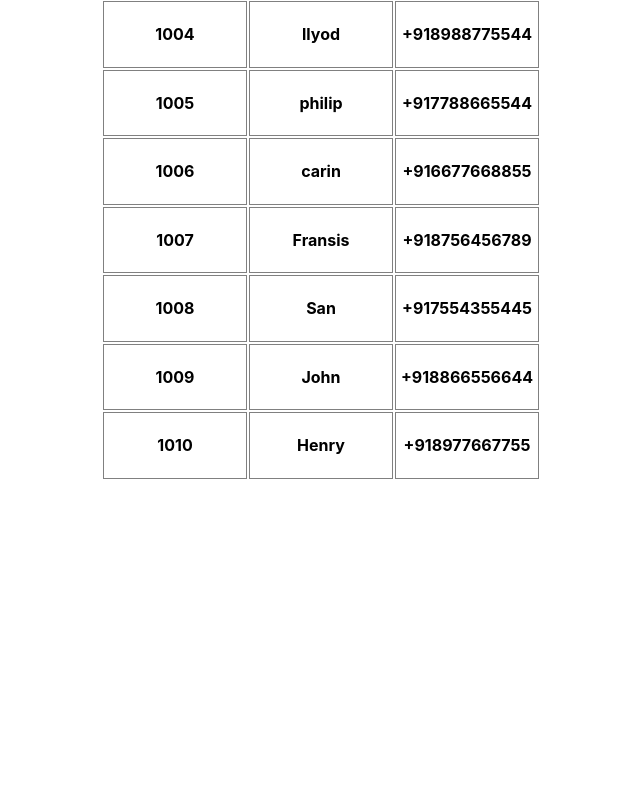
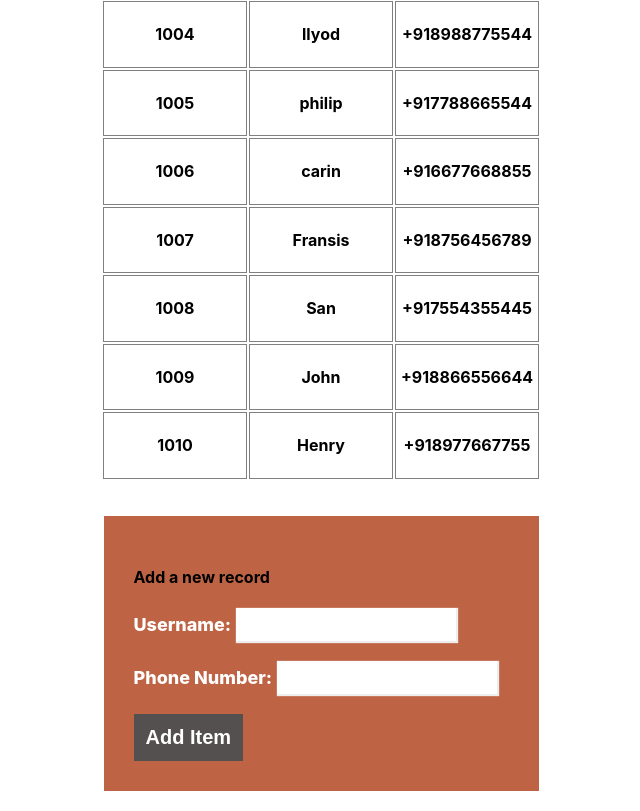
Before and after one commit to ankitasangodkar/product-management, a React (Create React App) app: page / in a window 1280 px wide. Shown: the part 400-1211 px from the top of the page, without its empty margins (319-959 px from the left). Before the commit the page ends 896 px from the top, so only its background shows below. Built offline with nearby package versions, Linux system fonts and the light colour scheme.

Commit message:
added form

```diff
--- a/src/App.css
+++ b/src/App.css
@@ -50,6 +50,51 @@ td {
   width: 140px;
 }
 
+button{
+  background: #545050;
+  color: white;
+  border: 0;
+  padding: 20px;
+  font-size: 20px;
+  font-weight: 700;
+  margin: 0 14px;
+  cursor: pointer;
+}
+
+#form{
+  width: 375px;
+  display: flex;
+  flex-wrap: wrap;
+  justify-content: flex-start;
+  margin: 20px auto;
+  background: #bf6345;
+  padding: 30px;
+}
+form{
+  text-align: left;
+}
+label{
+  margin-bottom: 20px;
+  font-size: 18px;
+  color: white;
+  font-weight: 800;
+  display: block;
+}
+input{
+  border: 0;
+  width: 200px;
+  background: white;
+  color: black;
+  font-size: 20px;
+  padding: 5px 10px;
+  margin: 0 5px;
+  box-shadow: 1px 1px 1px 1px #eee;
+}
+.form-submit{
+  margin: 0;
+  padding: 12px;
+}
+
 @keyframes App-logo-spin {
   from {
     transform: rotate(0deg);
--- a/src/App.js
+++ b/src/App.js
@@ -1,16 +1,67 @@
 import React from "react";
 import './App.css';
 import MemberList from "./components/memberList";
+import Form from "./components/Form";
 
-function App() {
+class App extends React.Component {
+
+  constructor(props){
+    super(props);
+
+    this.state ={
+      dpNumber: '',
+      username: '',
+      phoneNumber: '',
+      count: 0,
+      items: []
+    }
+  };
+
+  handleFormSubmit = (e) => {
+    e.preventDefault();
+    let items = [...this.state.items];
+
+    items.push({
+      dpNumber: this.state.dpNumber,
+      username: this.state.username,
+      phoneNumber: this.state.phoneNumber
+    });
+
+    this.setState({
+      items,
+      dpNumber: '',
+      username: '',
+      phoneNumber: '',
+      count: this.state.count + 1
+    });
+  };
+
+  handleInputChange = (e) => {
+    let input = e.target;
+    let name = e.target.name;
+    let value = input.value;
+
+    this.setState({
+      [name]: value
+    })
+  };
+
+  render() {
     return (
       <div className="App">
         <header>
           <h2> Memebers List </h2>
         </header>
-      <MemberList />
+        <MemberList items={this.state.items } />
+        <Form handleFormSubmit={this.handleFormSubmit}
+              handleInputChange={this.handleInputChange}
+              newDpNumber={this.state.dpNumber}
+              newUsername={this.state.username}
+              newPhoneNumber={this.state.phoneNumber}
+        />
       </div>
     );
   }
+}
 
 export default App;
--- /dev/null
+++ b/src/components/Form.js
@@ -0,0 +1,26 @@
+import React from "react";
+
+class Form extends React.Component {
+    render() {
+        return (
+            <div id="form">
+                <h4> Add a new record </h4>
+                <form onSubmit={this.props.handleFormSubmit}>
+                    <label htmlFor="username">Username:
+                        <input id="username" value={this.props.newUsername}
+                            type="text" name="username"
+                            onChange={this.props.handleInputChange} />
+                    </label>
+                    <label htmlFor="phoneNumber">Phone Number:
+                        <input id="phoneNumber" value={this.props.newPhoneNumber}
+                        type="text" name="phoneNumber"
+                        onChange={this.props.handleInputChange} />
+                    </label>
+                    <button className="form-submit" type="submit" value="Submit">Add Item</button>
+                </form>
+            </div>
+        )
+    }
+}
+
+export default Form;
--- a/src/components/memberList.js
+++ b/src/components/memberList.js
@@ -3,8 +3,11 @@ import "../App.css";
 import  memberData  from "../data";
 import  Members  from "./Memebers";
 
+class MemeberList extends React.Component {
 
-const MemeberList = () => {
+    render() {
+
+        const items = memberData && this.props.items;
         return (
             <div className="memberList">
                 <table>
@@ -26,10 +29,21 @@ const MemeberList = () => {
                                 />
                             );
                         })}
+                        {items.map((data, key) => {
+                            return (
+                                <Members
+                                    key={key}
+                                    dpNumber = {data.dpNumber}
+                                    username = {data.username}
+                                    phoneNumber = {data.phoneNumber}
+                                />
+                            );
+                        })}
                     </tbody>
                 </table>
             </div>
-    )
+        );
+    }
 }
 
 export default MemeberList;
```
Lines whose indentation alone changed are shown as unchanged.
